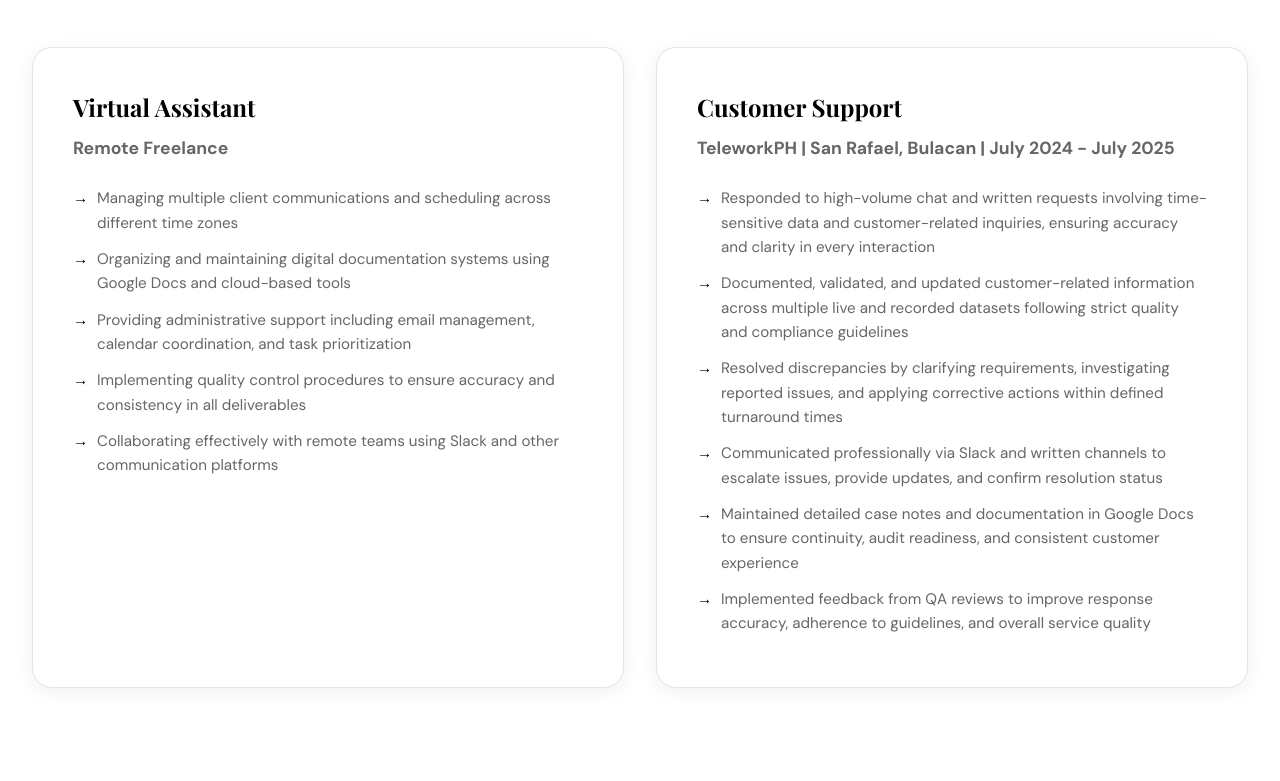
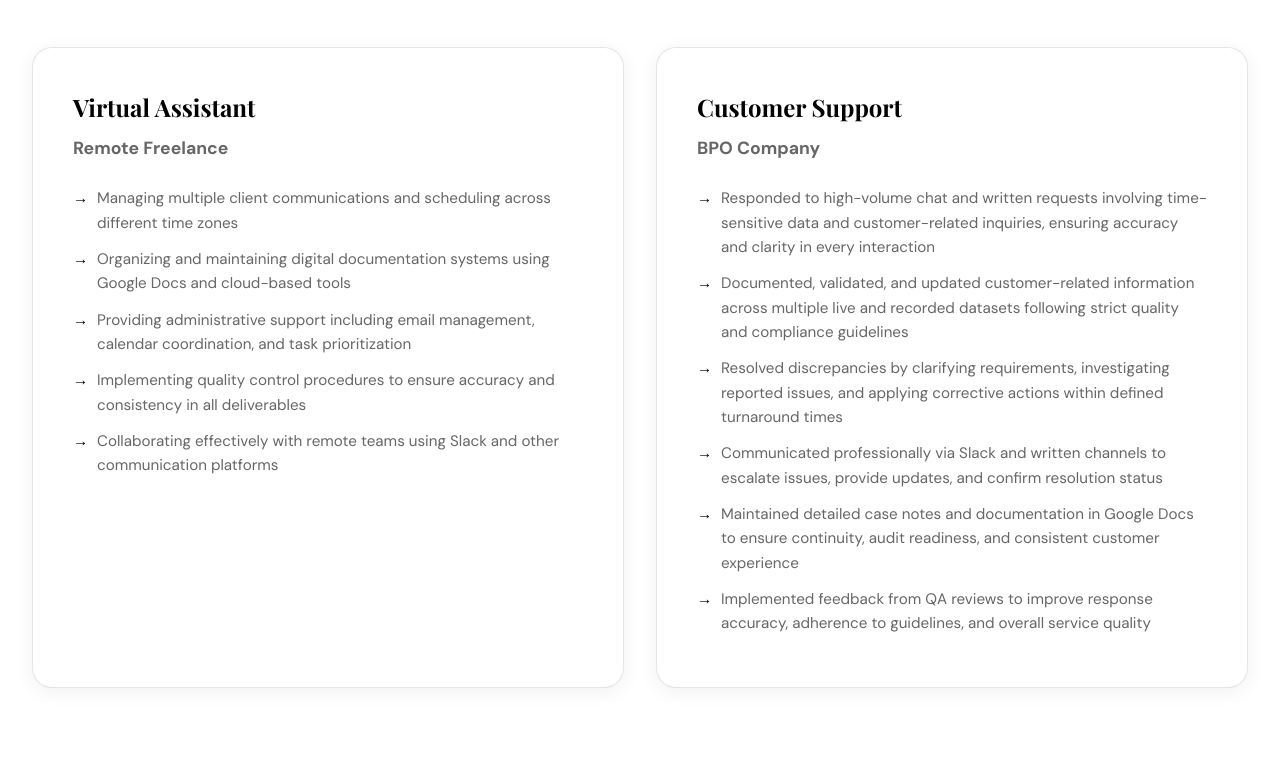
Before and after one commit to Gem0012/jeremy, a plain HTML site: page index.html in a window 1280 px wide. Shown: the part 1280-2061 px from the top of the page. Drawn offline with nearby package versions, Linux system fonts and the light colour scheme.

```diff
--- a/index.html
+++ b/index.html
@@ -550,7 +550,7 @@
 
                 <div class="experience-card">
                     <h3 class="job-title">Customer Support</h3>
-                    <p class="company">TeleworkPH | San Rafael, Bulacan | July 2024 - July 2025</p>
+                    <p class="company">BPO Company</p>
                     <ul>
                         <li>Responded to high-volume chat and written requests involving time-sensitive data and customer-related inquiries, ensuring accuracy and clarity in every interaction</li>
                         <li>Documented, validated, and updated customer-related information across multiple live and recorded datasets following strict quality and compliance guidelines</li>
@@ -625,6 +625,7 @@
 
     <footer id="contact">
         <p>&copy; 2025 Jeremy Vincent R. Fenomeno. All rights reserved.</p>
+        <p style="margin-top: 1rem;">jeremyfenomeno@gmail.com</p>
         <p style="margin-top: 1rem; opacity: 0.6;">Professional portfolio showcasing expertise in customer support, virtual assistance, and quality-driven operations.</p>
     </footer>
 </body>
```
